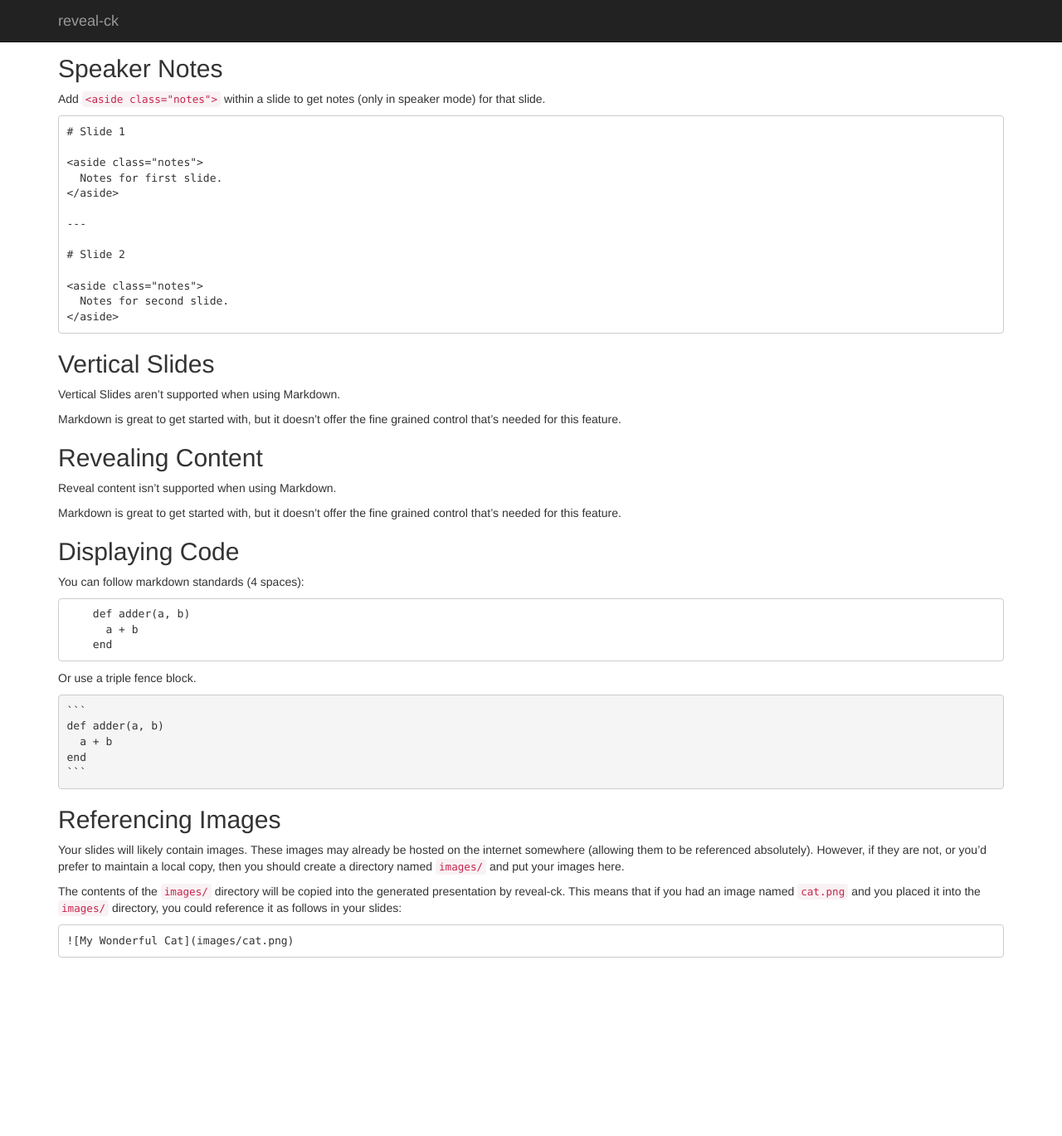
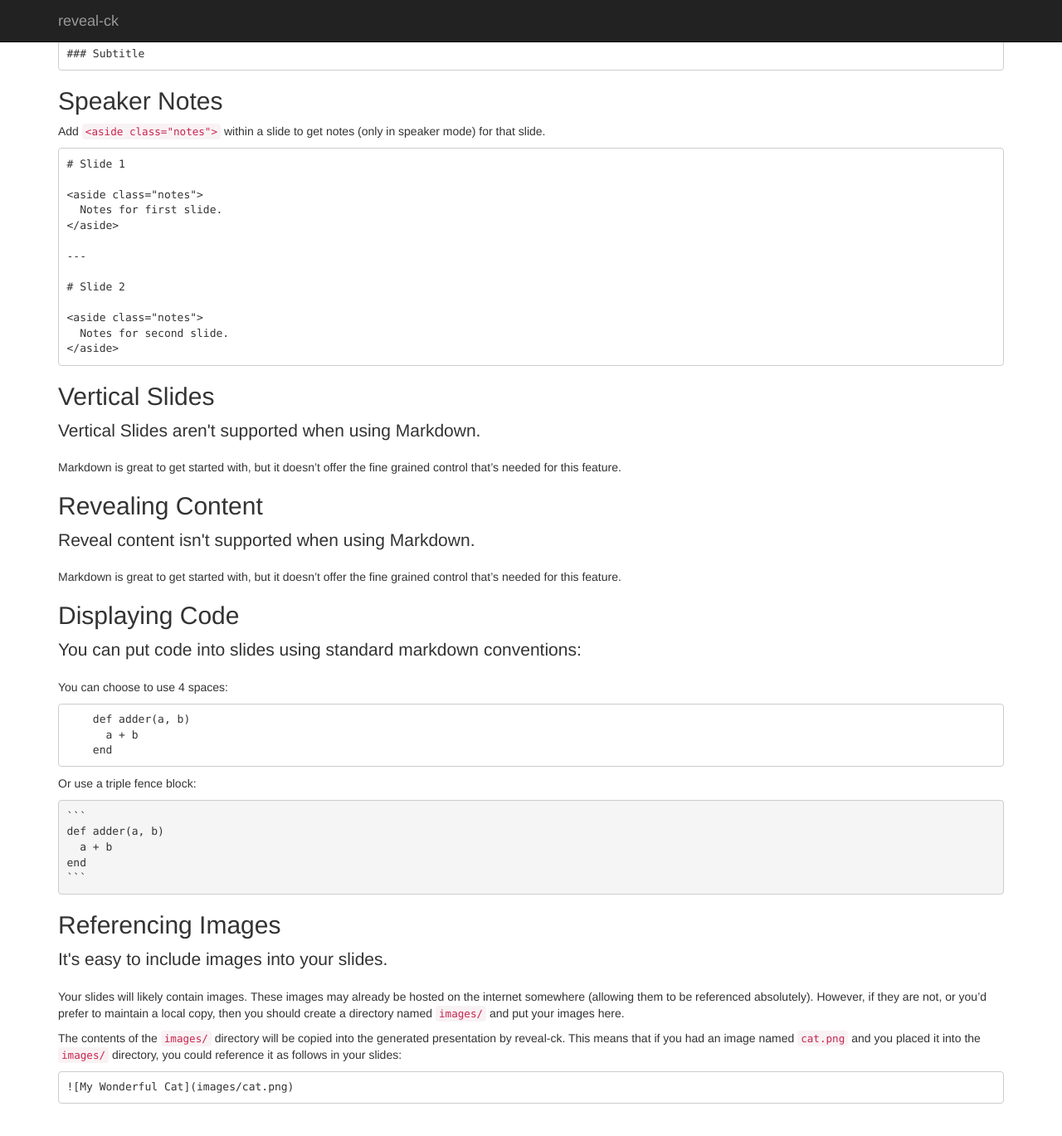
Before and after one commit to jedcn/reveal-ck, a Jekyll site: the page built from markdown/index.md, in a window 1280 px wide and 1400 px high, scrolled down 1127 px. Shown: the top 1369 px of the window at 83% size. Built offline with Jekyll 4.4.1, drawn with Linux system fonts in a browser that asks for light colours; Markdown is read by kramdown in place of the engine named in the settings; before the commit the page ends 2351 px from its top, so only the background shows below that.

Commit message:
[doc] Added 'leading' information for each paragraph

````diff
--- a/markdown/index.md
+++ b/markdown/index.md
@@ -37,7 +37,9 @@ your slides), see the [config information][config].
 
 ## `---` separates slides
 
+<p class="lead">
 Here are three slides:
+</p>
 
 ```
   1
@@ -53,7 +55,10 @@ Here are three slides:
 
 ## Titles and Subtitles
 
-`<h1>`/`<h3>` serve as good title/subtitle combinations.
+<p class="lead">
+<code>&lt;h1&gt;</code>/<code>&lt;h3&gt;</code> serve as good
+title/subtitle combinations.
+</p>
 
 ```
 # Title
@@ -84,21 +89,29 @@ speaker mode) for that slide.
 
 ## Vertical Slides
 
+<p class="lead">
 Vertical Slides aren't supported when using Markdown.
+</p>
 
 Markdown is great to get started with, but it doesn't offer the fine
 grained control that's needed for this feature.
 
 ## Revealing Content
 
+<p class="lead">
 Reveal content isn't supported when using Markdown.
+</p>
 
 Markdown is great to get started with, but it doesn't offer the fine
 grained control that's needed for this feature.
 
 ## Displaying Code
 
-You can follow markdown standards (4 spaces):
+<p class="lead">
+You can put code into slides using standard markdown conventions:
+</p>
+
+You can choose to use 4 spaces:
 
 ```
     def adder(a, b)
@@ -106,7 +119,7 @@ You can follow markdown standards (4 spaces):
     end
 ```
 
-Or use a triple fence block.
+Or use a triple fence block:
 
 <pre>
 ```
@@ -118,11 +131,15 @@ end
 
 ## Referencing Images
 
+<p class="lead">
+It's easy to include images into your slides.
+</p>
+
 Your slides will likely contain images. These images may already be
 hosted on the internet somewhere (allowing them to be referenced
 absolutely). However, if they are not, or you'd prefer to maintain a
-local copy, then you should create a directory named `images/` and
-put your images here.
+local copy, then you should create a directory named `images/` and put
+your images here.
 
 The contents of the `images/` directory will be copied into the
 generated presentation by reveal-ck. This means that if you had an
````
Also changed, not shown: haml/index.md (+17 -1 lines), slim/index.md (+25 -5 lines).
